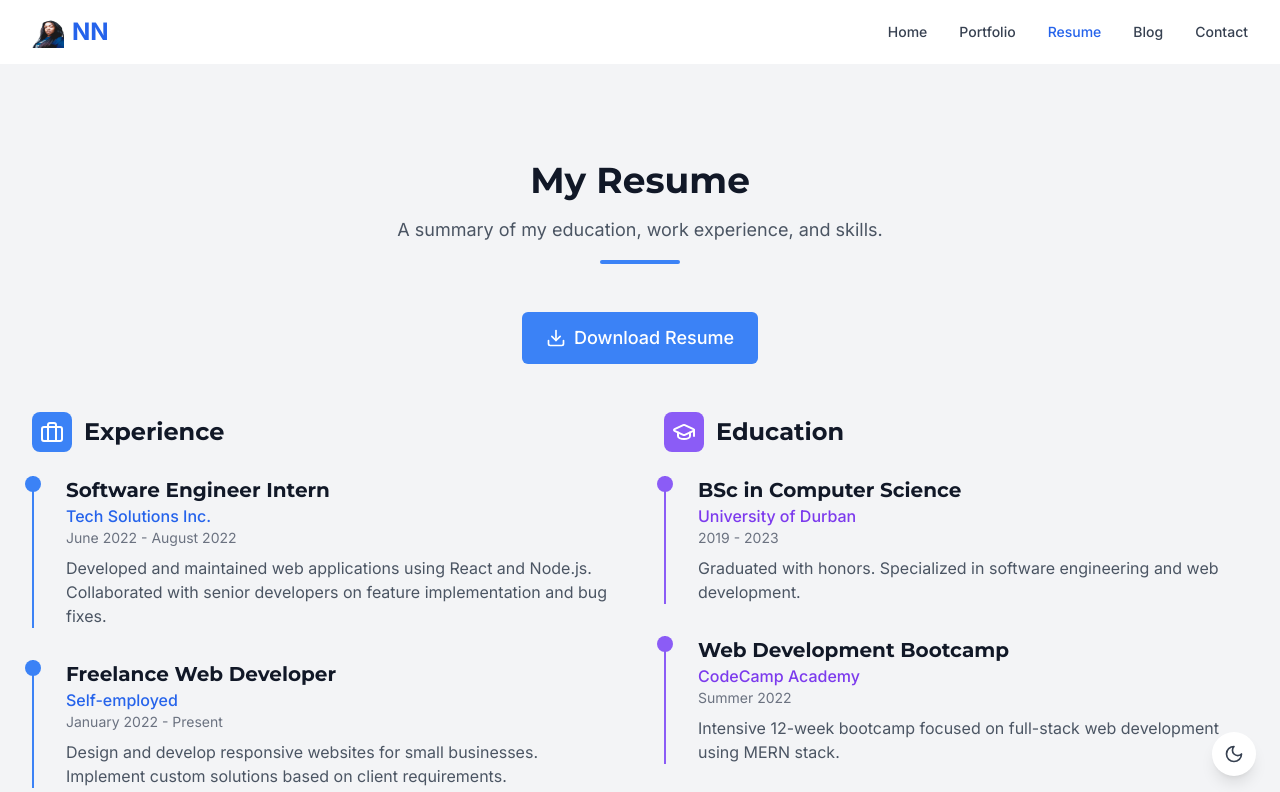
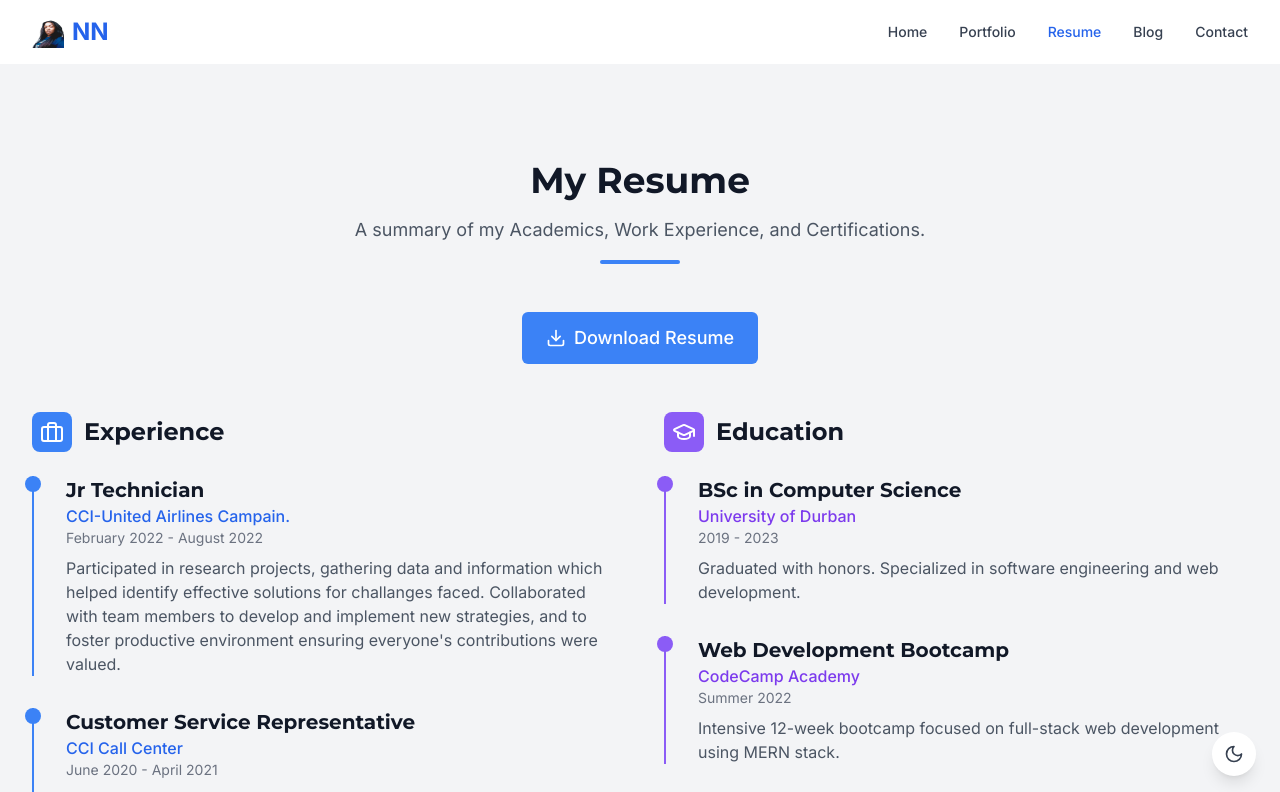
Before and after one commit to DeeGemini/Portfolio, a React (Vite) app: page /resume in a window 1280 px wide. Shown: the top 792 px of the page. Built offline with nearby package versions, Linux system fonts and the light colour scheme.

Commit message:
Update resume content to reflect accurate education and work experience details

```diff
--- a/src/pages/Resume.tsx
+++ b/src/pages/Resume.tsx
@@ -16,7 +16,7 @@ const Resume: React.FC = () => {
           >
             <h1 className="text-3xl md:text-4xl font-bold mb-4 text-gray-900 dark:text-white">My Resume</h1>
             <p className="text-lg text-gray-600 dark:text-gray-400 max-w-xl mx-auto">
-              A summary of my education, work experience, and skills.
+              A summary of my Academics, Work Experience, and Certifications.
             </p>
             <div className="h-1 w-20 bg-primary-500 mx-auto mt-4 rounded-full"></div>
           </motion.div>
@@ -55,22 +55,26 @@ const Resume: React.FC = () => {
                 {/* Experience Item 1 */}
                 <div className="relative pl-8 border-l-2 border-primary-500 dark:border-primary-400">
                   <div className="absolute -left-[9px] top-0 w-4 h-4 rounded-full bg-primary-500 dark:bg-primary-400"></div>
-                  <h3 className="text-xl font-bold text-gray-900 dark:text-white">Software Engineer Intern</h3>
-                  <p className="text-primary-600 dark:text-primary-400 font-medium">Tech Solutions Inc.</p>
-                  <p className="text-gray-500 dark:text-gray-400 text-sm mb-2">June 2022 - August 2022</p>
+                  <h3 className="text-xl font-bold text-gray-900 dark:text-white">Jr Technician</h3>
+                  <p className="text-primary-600 dark:text-primary-400 font-medium">CCI-United Airlines Campain.</p>
+                  <p className="text-gray-500 dark:text-gray-400 text-sm mb-2">February 2022 - August 2022</p>
                   <p className="text-gray-600 dark:text-gray-300">
-                    Developed and maintained web applications using React and Node.js. Collaborated with senior developers on feature implementation and bug fixes.
+                    Participated in research projects, gathering data and information which helped identify effective solutions for challanges faced.
+                    Collaborated with team members to develop and implement new strategies, and to foster productive environment ensuring everyone's contributions were valued.
                   </p>
                 </div>
 
                 {/* Experience Item 2 */}
                 <div className="relative pl-8 border-l-2 border-primary-500 dark:border-primary-400">
                   <div className="absolute -left-[9px] top-0 w-4 h-4 rounded-full bg-primary-500 dark:bg-primary-400"></div>
-                  <h3 className="text-xl font-bold text-gray-900 dark:text-white">Freelance Web Developer</h3>
-                  <p className="text-primary-600 dark:text-primary-400 font-medium">Self-employed</p>
-                  <p className="text-gray-500 dark:text-gray-400 text-sm mb-2">January 2022 - Present</p>
+                  <h3 className="text-xl font-bold text-gray-900 dark:text-white">Customer Service Representative</h3>
+                  <p className="text-primary-600 dark:text-primary-400 font-medium">CCI Call Center</p>
+                  <p className="text-gray-500 dark:text-gray-400 text-sm mb-2">June 2020 - April 2021</p>
                   <p className="text-gray-600 dark:text-gray-300">
-                    Design and develop responsive websites for small businesses. Implement custom solutions based on client requirements.
+                    Provided tailored advice and assistance to customers over the phone regarding various services and products.
+                    Handled customer inquiries and complaints with professionalism and empathy, ensuring a positive experience.
+                    Collaborated with team members to improve service delivery and customer satisfaction.
+                    Developed strong communication and problem-solving skills while working in a fast-paced environment.
                   </p>
                 </div>
               </div>
```
